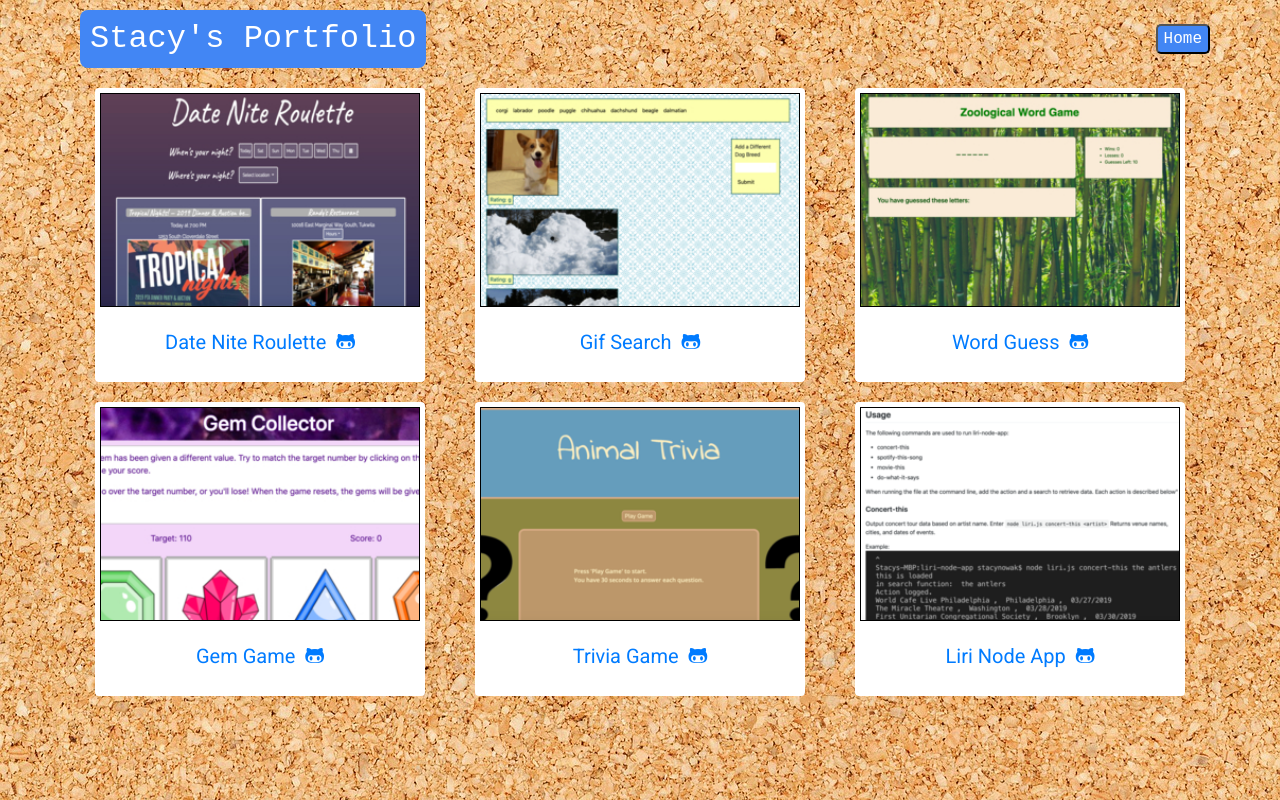
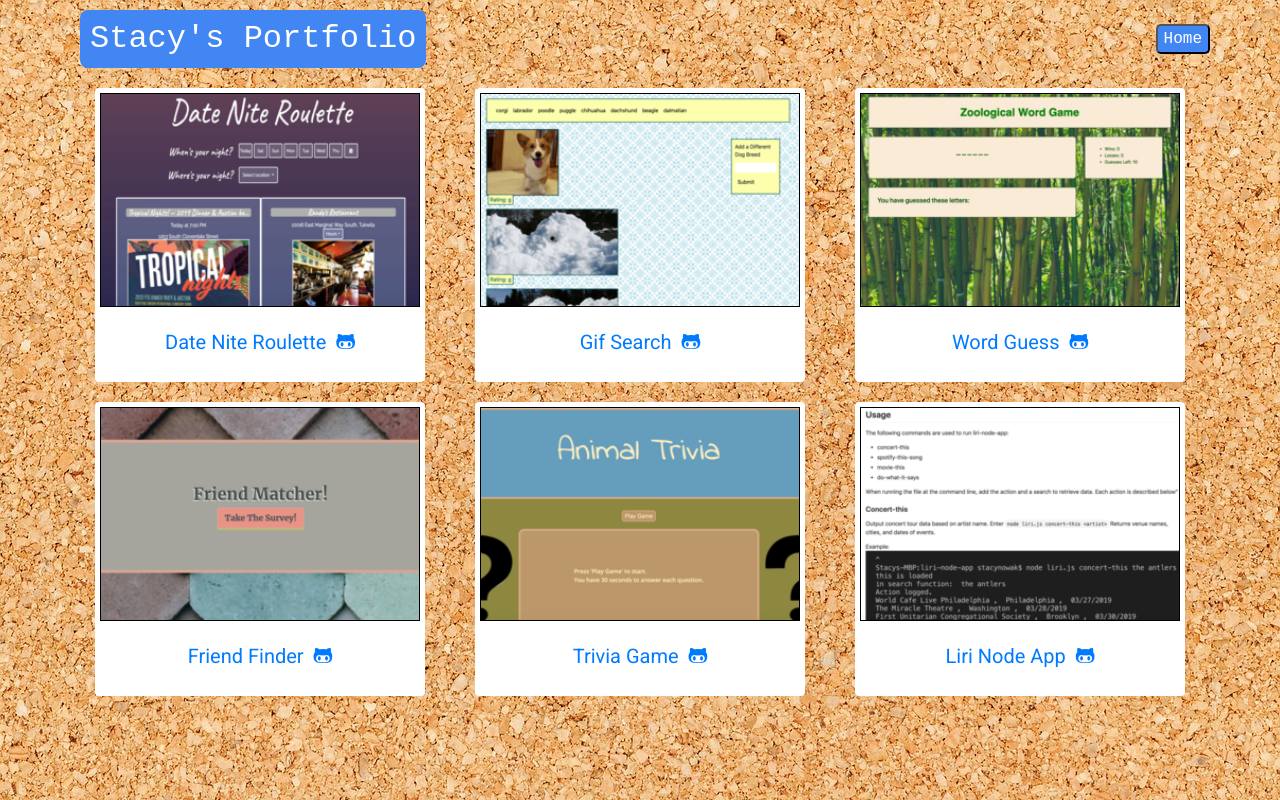
Before and after one commit to snowAK34/Bootstrap-Portfolio, a plain HTML site: page portfolio.html in a window 1280 px wide. Drawn offline with nearby package versions, Linux system fonts and the light colour scheme; a web font is replaced by a local one.

Commit message:
added friend finder, removed gem game, updated to say full stack

```diff
--- a/portfolio.html
+++ b/portfolio.html
@@ -49,9 +49,9 @@
             </div>
             <div class="col-lg-4 col-sm-12 col-xs-12">
                 <div class="card">
-                    <img class="app-pictures" src="assets/images/gemgame.jpg" alt="app screenshot gem game">
+                    <img class="app-pictures" src="assets/images/friend-finder.png" alt="app screenshot friend finder">
                     <div class="card-body">
-                        <p class="card-text"><a href="https://snowak34.github.io/unit-4-game/" target="_blank">Gem Game &nbsp;</a><a href="https://github.com/snowAK34/unit-4-game" target="_blank"><i class="fab fa-github-alt"></i></a></p>
+                        <p class="card-text"><a href="https://friend-finder-5k.herokuapp.com/" target="_blank">Friend Finder &nbsp;</a><a href="https://github.com/snowAK34/Friend_Finder" target="_blank"><i class="fab fa-github-alt"></i></a></p>
                     </div>
                 </div>
             </div>
```
Also changed, not shown: index.html (+2 -2 lines), assets/images/friend-finder.png (added), 5 other files.
